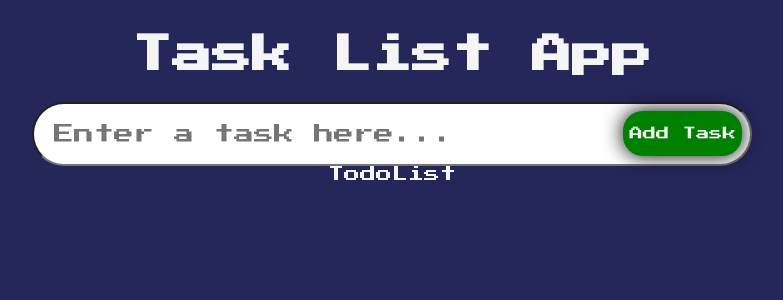
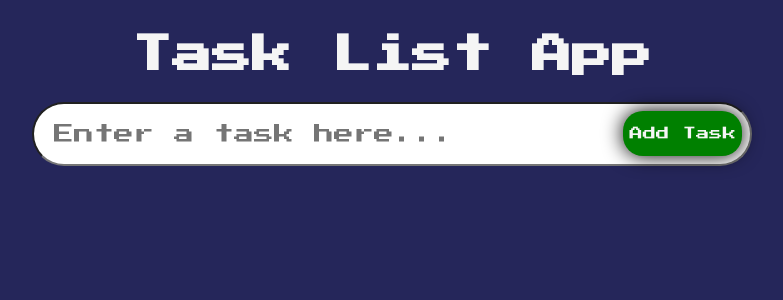
Before and after one commit to BrandonGriffith/task-list-app, a Next.js app: page / in a window 1280 px wide. Shown: the top 300 px of the page, without its empty margins (248-1031 px from the left). Built offline with nearby package versions, Linux system fonts and the light colour scheme.

Commit message:
added todo list

```diff
--- a/components/InputField.tsx
+++ b/components/InputField.tsx
@@ -1,10 +1,16 @@
+import { useRef } from "react"
 import { InputProps } from "./models/Props"
 
 
-const InputField = ({todo, setTodo, handleAdd}:InputProps) => {
+const InputField: React.FC<InputProps> = ({todo, setTodo, handleAdd}:InputProps) => {
+    const inputRef = useRef<HTMLInputElement>(null);
     return (
-    <form className="input" onSubmit={handleAdd}>
+    <form className="input" onSubmit={(e)=>{
+        handleAdd(e);
+        inputRef.current?.blur();
+        }}>
         <input type="input"
+        ref={inputRef}
         className="input-box"
         placeholder="Enter a task here..."
         value={todo}
--- /dev/null
+++ b/components/OneTodo.tsx
@@ -0,0 +1,12 @@
+import { OneTodoProps } from "./models/Props"
+
+const OneTodo: React.FC<OneTodoProps> = ({todo,todos,setTodos}:OneTodoProps) => {
+    return (
+    <form className="one-todo">
+        <span className="one-todo-text">
+            {todo.content}
+        </span>
+    </form>
+    )
+}
+export default OneTodo
--- a/components/TodoList.tsx
+++ b/components/TodoList.tsx
@@ -1,6 +1,18 @@
-const TodoList = () => {
+import { TodoListProps } from "./models/Props"
+import OneTodo from "./OneTodo"
+
+const TodoList: React.FC<TodoListProps> = ({todos,setTodos}:TodoListProps) => {
     return (
-    <div>TodoList</div>
+    <div className="todos">
+        {
+            todos.map(todo=>(
+                <OneTodo todo={todo}
+                todos={todos}
+                setTodos={setTodos}
+                key={todo.id} />
+            ))
+        }
+    </div>
     )
 }
 export default TodoList
--- a/components/models/Todo.ts
+++ b/components/models/Todo.ts
@@ -1,5 +1,5 @@
 export interface Todo {
     id: number,
-    todo: string,
+    content: string,
     isDone: boolean
 }
--- a/package.json
+++ b/package.json
@@ -11,7 +11,8 @@
   "dependencies": {
     "next": "12.1.5",
     "react": "18.0.0",
-    "react-dom": "18.0.0"
+    "react-dom": "18.0.0",
+    "react-icons": "^4.3.1"
   },
   "devDependencies": {
     "@types/node": "17.0.24",
--- a/pages/index.tsx
+++ b/pages/index.tsx
@@ -14,7 +14,7 @@ const Home: NextPage = () => {
     todo?setTodos(
       [...todos,
         {id:Date.now(),
-          todo:todo,
+          content:todo,
           isDone:false
         }
       ]):null;
@@ -31,7 +31,7 @@ const Home: NextPage = () => {
       </Head>
       <h1 className='heading'>Task List App</h1>
       <InputField todo={todo} setTodo={setTodo} handleAdd={handleAdd} />
-      <TodoList />
+      <TodoList todos={todos} setTodos={setTodos} />
     </div>
   )
 }
--- a/styles/globals.css
+++ b/styles/globals.css
@@ -34,7 +34,7 @@ body{
 }
 .input-box:focus {
   outline: none;
-  box-shadow: 0 0 10px 1000px black;
+  box-shadow: 0 0 10px 1000px rgb(38, 21, 77);
 }
 .input-btn {
   position: absolute;
@@ -55,3 +55,9 @@ body{
 .input-btn:active {
   transform: scale(0.8);
 }
+.todos {
+  width: 90%;
+  display: flex;
+  flex-wrap: wrap;
+  justify-content: space-evenly;
+}
```
Also changed, not shown: components/models/Props.ts (+15 -3 lines), 1 other file (tests, documents, lock files or other folders).
